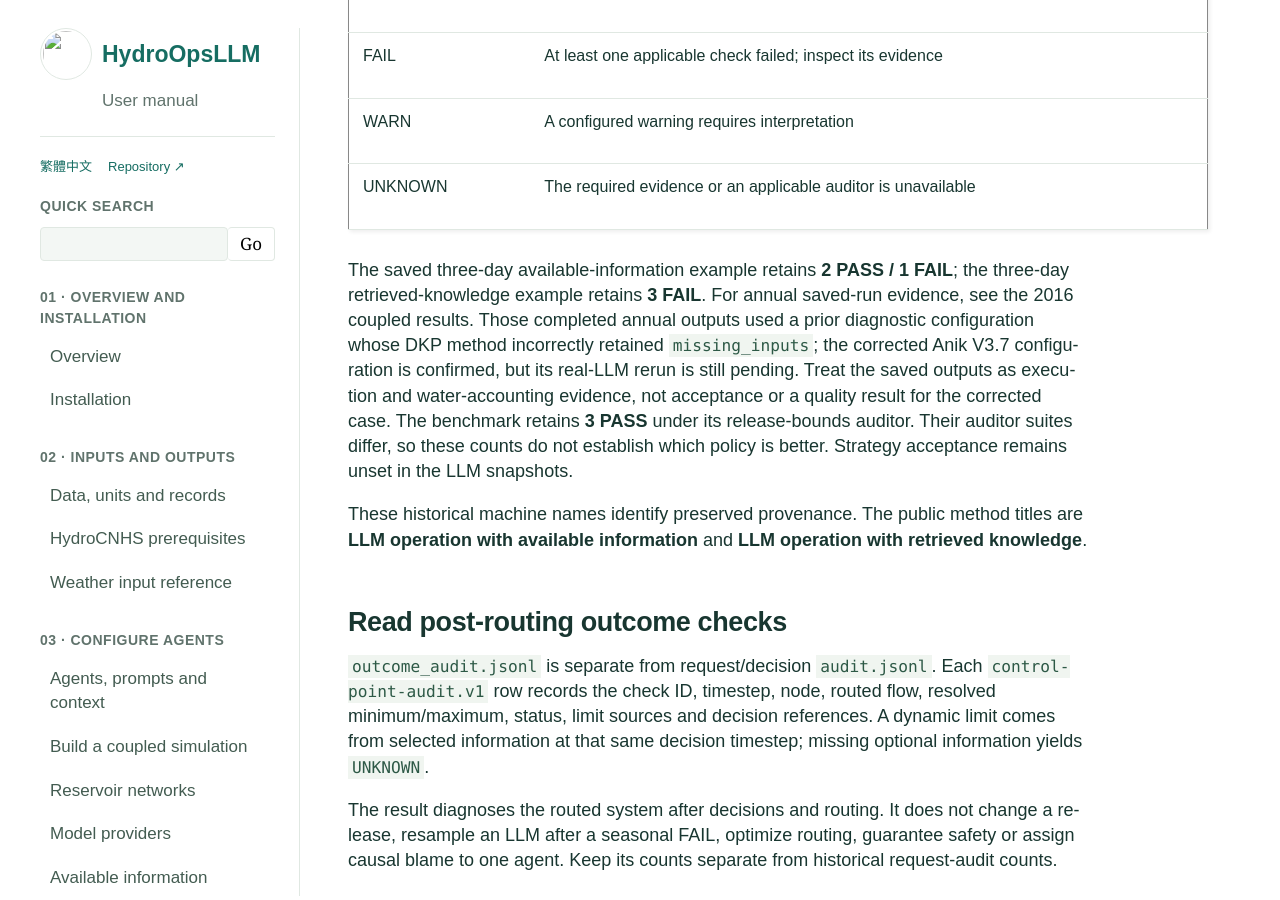
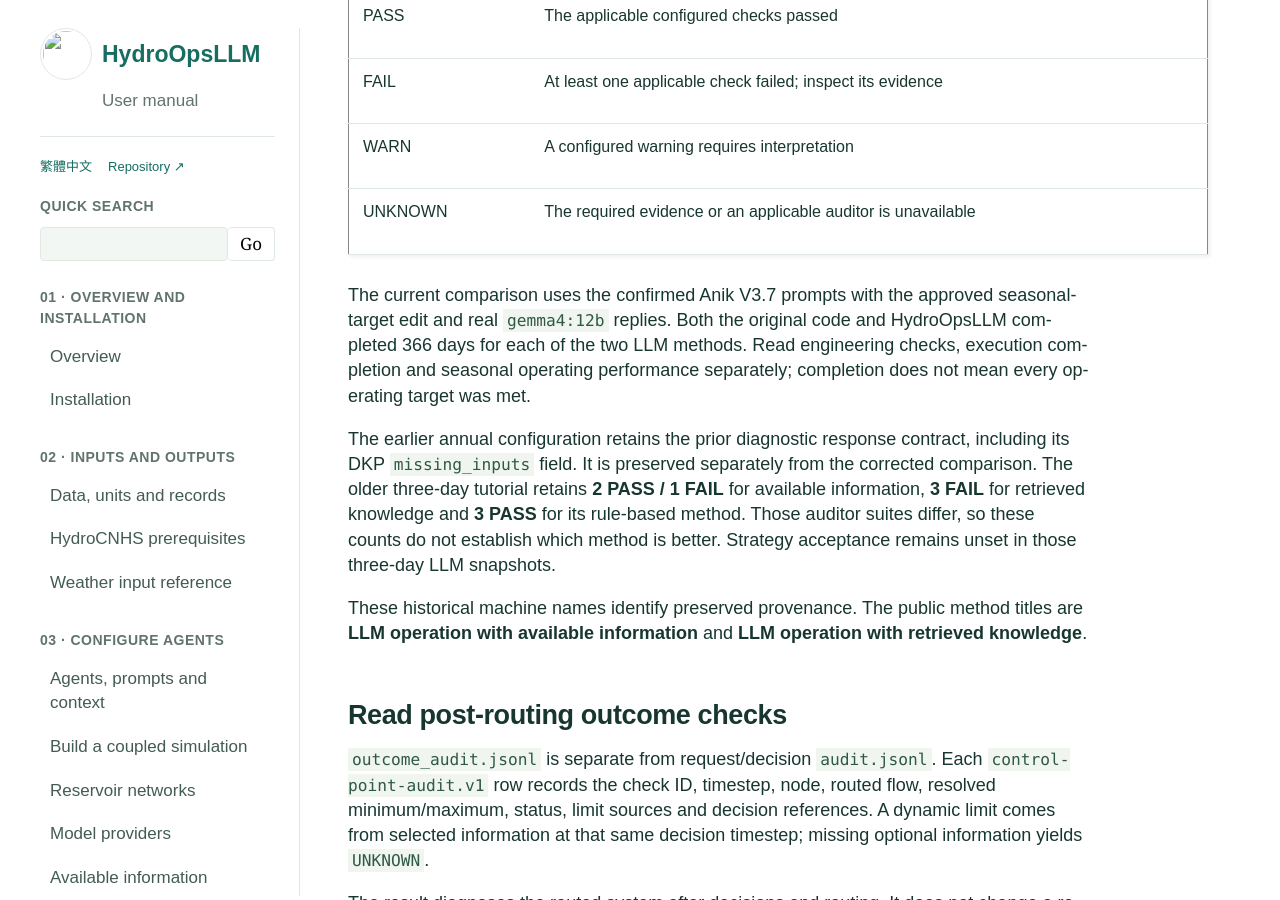
Before and after one commit to WenyuChiou/HydroReOpLLM, a Sphinx documentation site: the page built from docs/RESULTS_GUIDE.md, in a window 1280 px wide and 900 px high, scrolled down 1906 px. Built offline with Sphinx 7.4.7, drawn with Linux system fonts in a browser that asks for light colours; some of the changed text lies outside the part shown.

Commit message:
docs: make latest Gemma 4 annual results the primary example
Update English and Traditional Chinese case/tutorial entry points and remove the stale pending-rerun claim from the results guide. Retain prior Gemma 3 and five-year evidence separately.

Review: code-review APPROVE; trigger: five documentation files.
Acceptance: multi-locale-mirror-sync PASS; Sphinx build PASS, 58 pages and 5022 local references, two notebook downloads.
Reviewed staged SHA256: 0e667012744ca4a4163a63f47e0cc1f84c1870c0726fc26c07152b8c72522971
No provider requests or simulations; no merge.

```diff
--- a/docs/RESULTS_GUIDE.md
+++ b/docs/RESULTS_GUIDE.md
@@ -19,7 +19,10 @@ is implemented controlled release plus spill. The total is injected into routing
 once. The next step begins with the previous step's ending storage and uses the
 release that was actually implemented.
 
-The [FE Walter results chapter](../examples/fe_walter/results.md) displays the complete saved 2016–2020 daily trajectory and follows selected decisions into their physical outcomes.
+Start with the [latest 2016 Gemma 4 comparison](../examples/fe_walter/coupled/README.md#verified-2016-results)
+for water levels, controlled release and seasonal compliance. The
+[historical results chapter](../examples/fe_walter/results.md) preserves the
+separate 2016–2020 trajectory and its original operating targets.
 
 ## Follow a decision in the trace
 
@@ -56,17 +59,19 @@ an operating criterion.
 | WARN | A configured warning requires interpretation |
 | UNKNOWN | The required evidence or an applicable auditor is unavailable |
 
-The saved three-day available-information example retains **2 PASS / 1 FAIL**;
-the three-day retrieved-knowledge example retains **3 FAIL**. For annual saved-run
-evidence, see the [2016 coupled results](../examples/fe_walter/coupled/README.md#verified-2016-results).
-Those completed annual outputs used a prior diagnostic configuration whose DKP
-method incorrectly retained `missing_inputs`; the corrected Anik V3.7
-configuration is confirmed, but its real-LLM rerun is still pending. Treat the
-saved outputs as execution and water-accounting evidence, not acceptance or a
-quality result for the corrected case.
-The benchmark retains **3 PASS** under its release-bounds auditor. Their auditor
-suites differ, so these counts do not establish which policy is better. Strategy
-acceptance remains unset in the LLM snapshots.
+The current comparison uses the confirmed Anik V3.7 prompts with the approved
+seasonal-target edit and real `gemma4:12b` replies. Both the original code and
+HydroOpsLLM completed 366 days for each of the two LLM methods. Read engineering
+checks, execution completion and seasonal operating performance separately;
+completion does not mean every operating target was met.
+
+The [earlier annual configuration](../examples/fe_walter/coupled/README.md#earlier-2016-configuration-preserved)
+retains the prior diagnostic response contract, including its DKP
+`missing_inputs` field. It is preserved separately from the corrected comparison.
+The older three-day tutorial retains **2 PASS / 1 FAIL** for available information,
+**3 FAIL** for retrieved knowledge and **3 PASS** for its rule-based method.
+Those auditor suites differ, so these counts do not establish which method is
+better. Strategy acceptance remains unset in those three-day LLM snapshots.
 
 These historical machine names identify preserved provenance. The public method
 titles are **LLM operation with available information** and **LLM operation with
```
Also changed, not shown: examples/fe_walter/README.zh-TW.md (+3 -2 lines), tutorials/README.zh-TW.md (+3 -0 lines), examples/fe_walter/README.md, tutorials/README.md.
